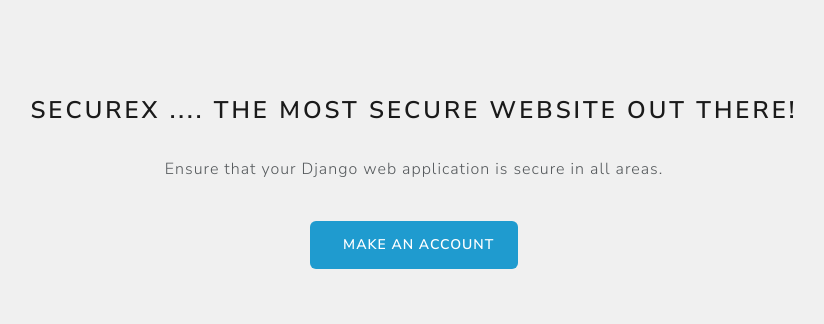
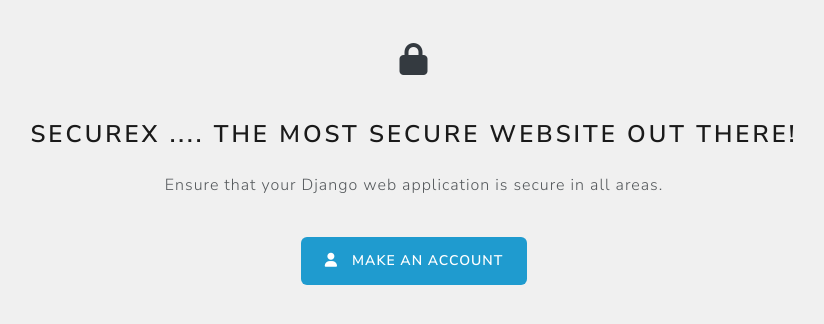
Before and after one commit to rivka-levit/security-checklist, a Django app: page / in a window 1280 px wide. Shown: the part 96-420 px from the top of the page, without its empty margins (226-1050 px from the left). Run offline with Django 5.2, Linux system fonts and the light colour scheme; parts of the project's set-up code (start-up, migrations or seed data) failed here and were passed over; some libraries are stand-ins or nearby versions.

Commit message:
font awsome

```diff
--- a/app/core/templates/core/base.html
+++ b/app/core/templates/core/base.html
@@ -14,6 +14,7 @@
   <link rel="stylesheet" href="{% static 'css/style.css' %}">
 
   <title>{{ title }}</title>
+  <script src="https://kit.fontawesome.com/e23f7607b0.js" crossorigin="anonymous"></script>
 </head>
 
 <body>
@@ -75,6 +76,7 @@
   <script src="https://cdn.jsdelivr.net/npm/bootstrap@5.3.3/dist/js/bootstrap.min.js"
           integrity="sha384-0pUGZvbkm6XF6gxjEnlmuGrJXVbNuzT9qBBavbLwCsOGabYfZo0T0to5eqruptLy"
           crossorigin="anonymous"></script>
+
 </body>
 
 </html>
--- a/app/secure_app/templates/secure_app/index.html
+++ b/app/secure_app/templates/secure_app/index.html
@@ -3,35 +3,22 @@
 
 {% block content %}
 
-  <br>
+  <div class="container text-center mt-5">
 
-  <br>
+    <i class="fa-solid fa-lock fa-2xl text-dark"></i>
 
-  <div class="text-center">
+    <h3 class="mt-5">SecureX .... The most secure website out there! </h3>
 
+    <p class="mt-4"> Ensure that your Django web application is secure in all areas. </p>
 
-     <!-- Add font awesome icon -->
+    <a class="btn btn-info mt-4"
+       type="button"
+       href="{% url 'register' %}">
 
+      <i class="fa fa-user" aria-hidden="true"></i> &nbsp; Make an account
 
-  <br>
-  <br>
-
-  <h3>SecureX .... The most secure website out there! </h3>
-
-      <br>
-
-      <p> Ensure that your Django web application is secure in all areas. </p>
-
-      <br>
-
-
-      <a class="btn btn-info" type="button"  href="{% url 'register' %}"> <i class="fa fa-user" aria-hidden="true"></i> &nbsp; Make an account </a>
-
+    </a>
 
   </div>
 
-
-
-
-
 {% endblock %}
```
Also changed, not shown: app/static/css/style.css (line endings or trailing spaces).
